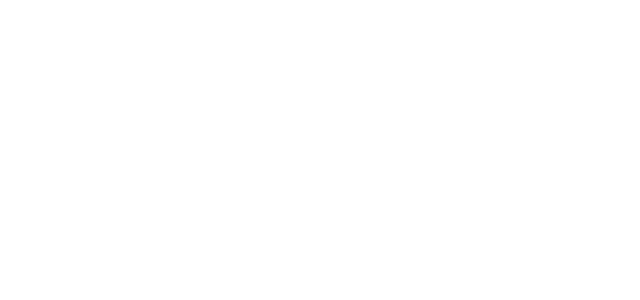
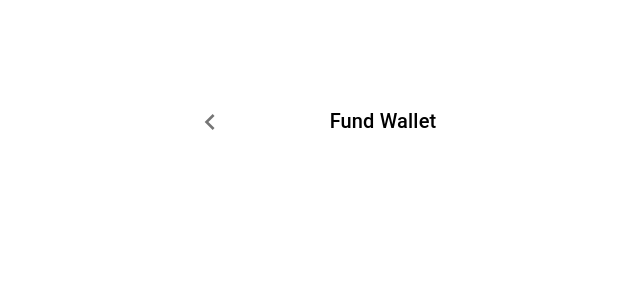
Before and after one commit to Lampnet-Technologies/Fudex-Multivendor-, a React (Create React App) app: page /fund-wallet in a window 1280 px wide. Before the commit this address had no page. Shown: the top 300 px of the page, without its empty margins (113-753 px from the left). Built offline with nearby package versions, Linux system fonts and the light colour scheme.

Commit message:
Designed a chevronbox field component for reusability and started building the fundwallet page

```diff
--- a/src/App.js
+++ b/src/App.js
@@ -8,6 +8,7 @@
 import PromotionsPage from './Pages/UserAccount/Promotions/PromotionsPage';
 import AddressScreen from './Pages/Address/Address';
 import SelectPaymentMethodPage from './Pages/Payment/Payment';
+import FundWallet from './Pages/UserAccount/FundWallet/FundWallet';
 
 
 const App = () => {
@@ -20,6 +21,7 @@
         <Route path="/profile-details" element={<ProfileDetails />} />
         <Route path="/settings" element={<SettingsPage />} />
         <Route path="/promotions" element={<PromotionsPage />} />
+        <Route path="/fund-wallet" element={<FundWallet />} />
         <Route path="/other-payment-method" element={<SelectPaymentMethodPage />} />
       </Routes>
     </Router>
--- a/src/Pages/UserAccount/AccountPage/AccountPage.jsx
+++ b/src/Pages/UserAccount/AccountPage/AccountPage.jsx
@@ -37,7 +37,7 @@
   };
 
   const handleWalletClick = () => {
-    navigate('/other-payment-method');
+    navigate('/fund-wallet');
   };
 
   return (
--- /dev/null
+++ b/src/Pages/UserAccount/FundWallet/FundWallet.jsx
@@ -0,0 +1,33 @@
+import React from 'react';
+import { useNavigate } from 'react-router-dom';
+import { Container, Typography, Box } from '@mui/material';
+import ChevronBox from '../../../Components/ChevronBox/ChevronBox'
+
+
+
+const FundWallet = () => {
+    const navigate = useNavigate();
+
+    const handleChevronClick = () => {
+        navigate('/');
+      };
+  return (
+    <Container maxWidth="xl" sx={{ padding: '2rem', display: 'flex', justifyContent: 'flex-start' }}>
+        <Box sx={{ maxWidth: '800px', width: '100%' }}>
+
+        {/* Top Section */}
+        <Box
+            display="flex"
+            alignItems="center"
+            sx={{ cursor: 'pointer', marginBottom: '2rem' }}
+            onClick={handleChevronClick}
+            >
+            <ChevronBox text="Fund Wallet" handleClick={handleChevronClick} />
+        </Box>
+
+        </Box>
+    </Container>
+  )
+}
+
+export default FundWallet
--- /dev/null
+++ b/src/components/ChevronBox/ChevronBox.jsx
@@ -0,0 +1,28 @@
+import React from 'react';
+import { Box, IconButton, Typography } from '@mui/material';
+import ChevronIcon from '../ChevronIcon';
+
+const ChevronBox = ({ text, handleClick }) => {
+  return (
+    <Box
+      sx={{
+        marginTop: '4rem',
+        display: 'flex',
+        justifyContent: 'center',
+        alignItems: 'center',
+        gap: '6rem',  // Increased gap for more space between icon and text
+        cursor: 'pointer',
+        width: '100%',
+        maxWidth: '1050px'
+      }}
+      onClick={handleClick}
+    >
+      <IconButton>
+      <ChevronIcon size="2rem" />
+      </IconButton>
+      <Typography variant="h6">{text}</Typography>
+    </Box>
+  );
+};
+
+export default ChevronBox;
```
